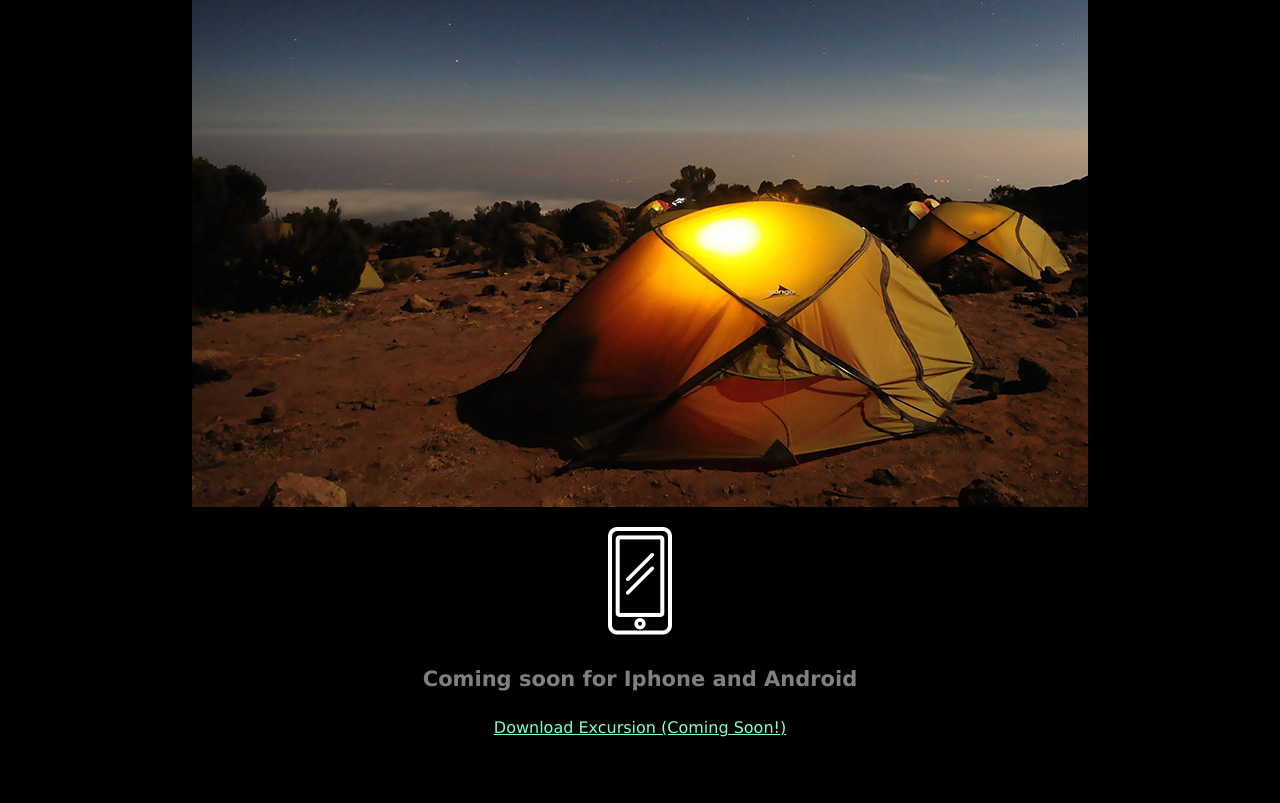
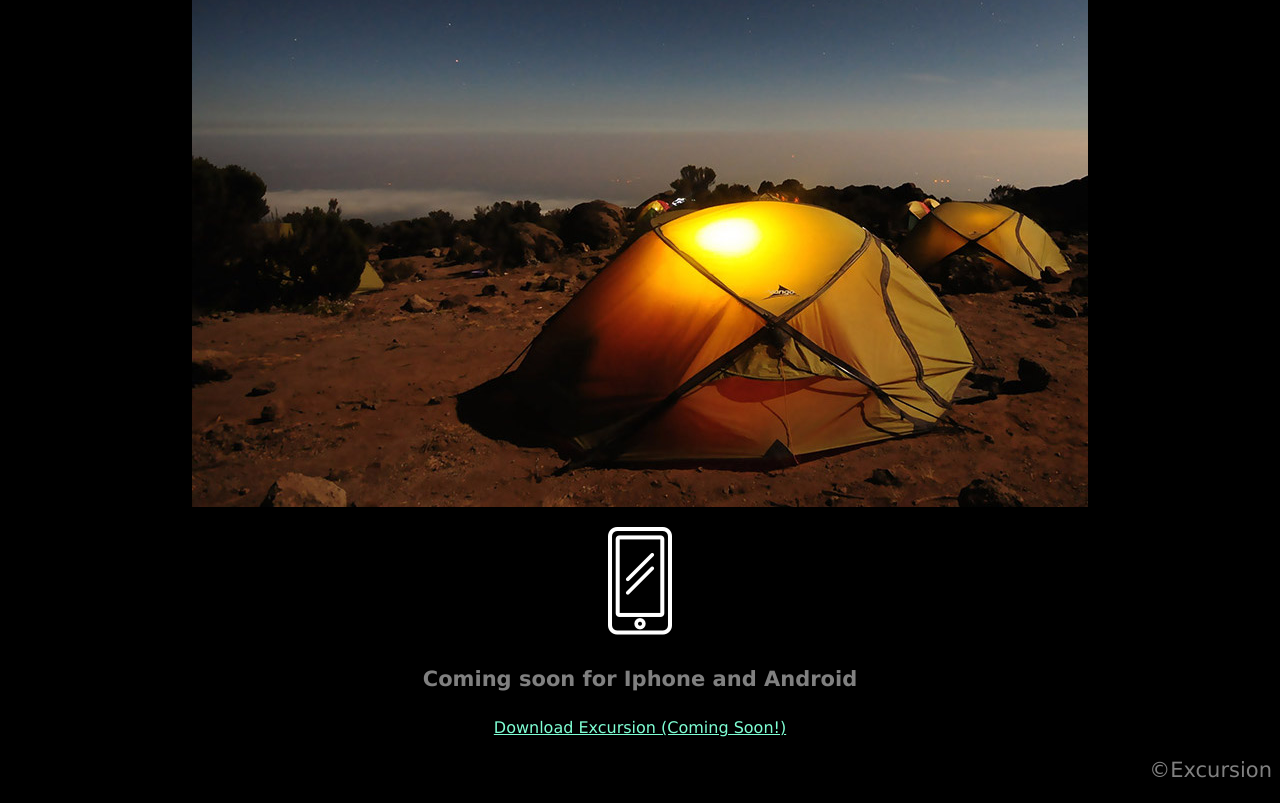
Before and after one commit to Simiong15/excursion, a plain HTML site: page index.html in a window 1280 px wide. Shown: the part 505-1308 px from the top of the page. Before the commit the page ends 1258 px from the top, so only its background shows below. Drawn offline with Linux system fonts and the light colour scheme.

Commit message:
Added Copyright

```diff
--- a/index.html
+++ b/index.html
@@ -20,4 +20,5 @@
   <p><img src="resources/images/phone.png"> </p>
   <h4 class="forth--header">Coming soon for Iphone  and Android</h4>
   <p><a class="link--cta" href="#">Download Excursion (Coming Soon!)</a></p>
+  <p class="footer">©Excursion </p>
 </html>
--- a/resources/css/style.css
+++ b/resources/css/style.css
@@ -26,3 +26,9 @@ body {
     font-size: 16px;
     color: aquamarine;
  }
+ /* Footer*/
+ .footer {
+   color:gray;
+   font-size: 21px;
+   text-align: right;
+ }
```
